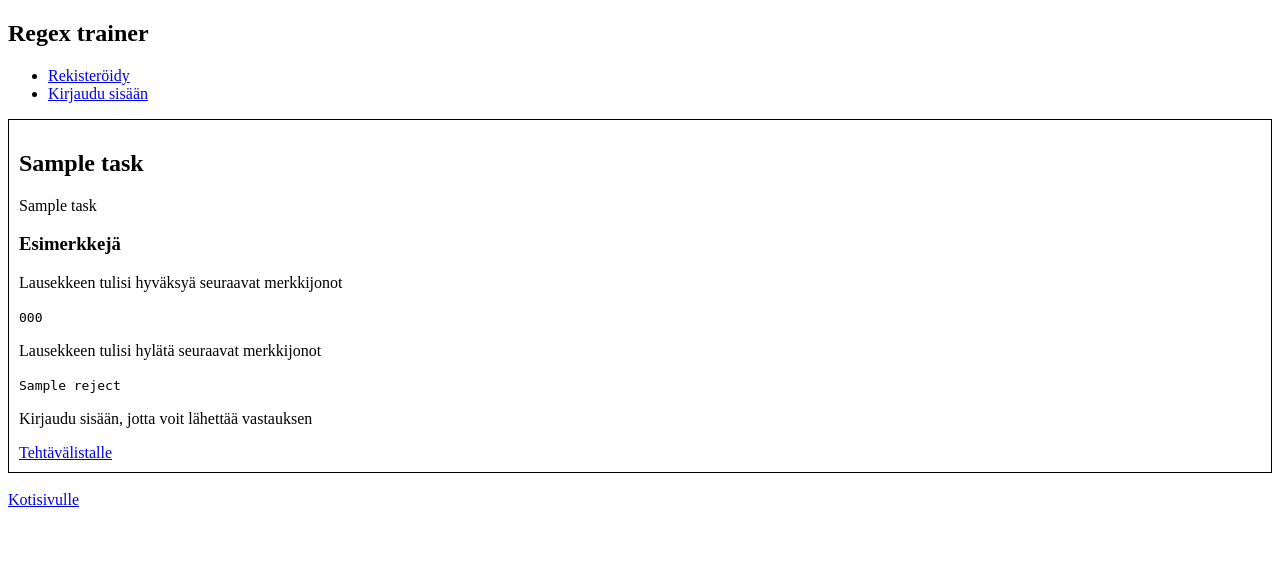
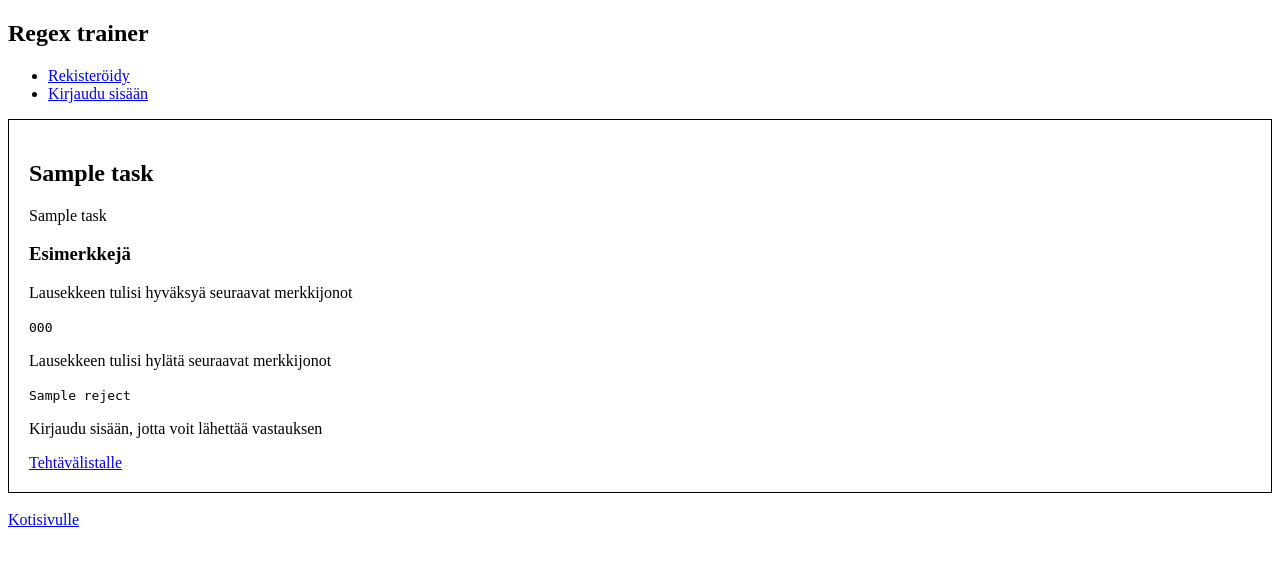
Before and after one commit to LeoVaris/regex-trainer, a Python web app: template templates/task.html in a window 1280 px wide. Shown: the top 566 px of the page. Run offline with Jinja, Linux system fonts and the light colour scheme; the template is opened without the code that fills it: most values are stand-ins (such as "Sample title", 1, 10 or a date in 2020).

Commit message:
improved UI

```diff
--- a/routes.py
+++ b/routes.py
@@ -49,7 +49,8 @@ def task_info(task_id):
   task_data = tasks.get_task(task_id)
   if request.method == "GET":
     accept, reject = tasks.get_tests(task_id)
-    return render_template("task.html", task=task_data, accept=accept[:2], reject=reject[:2])
+    results = tasks.get_results(users.user_id(), task_id)
+    return render_template("task.html", task=task_data, accept=accept[:2], reject=reject[:2], results=results)
   else:
     user_id = users.user_id()
     if user_id == -1:
--- a/schema.sql
+++ b/schema.sql
@@ -29,5 +29,6 @@ CREATE TABLE submissions (
   task_id INTEGER REFERENCES tasks ON DELETE CASCADE,
   submission TEXT,
   result TEXT,
-  sent_at TIMESTAMP
+  sent_at TIMESTAMP,
+  status INTEGER
 );
--- a/static/style.css
+++ b/static/style.css
@@ -1,6 +1,29 @@
 .main {
   padding: 10px;
   border: 1px solid black;
+}
+
+.column {
+  float: left;
+  padding: 10px;
+}
+
+.left {
+  width: 80%;
+}
+
+.right {
+  width: 20%;
+}
+
+* {
+  box-sizing: border-box;
+}
+
+.row:after {
+  content: "";
+  display: table;
+  clear: both;
 }
 
 code {
--- a/templates/correct.html
+++ b/templates/correct.html
@@ -7,5 +7,6 @@
 {% block content %}
 <h1>Oikein!</h1>
 <p>Ratkaisit tehtävän {{ task[1] }} {{ ans_len }} merkillä</p>
+<a href={{ url_for('task_info', task_id=task[0]) }}>Takaisin tehtävään</a>
 <a href={{ url_for('task_view') }}>Tehtävälistalle</a>
 {% endblock %}
--- a/templates/edit_form.html
+++ b/templates/edit_form.html
@@ -30,4 +30,5 @@ Muokkaa tehtävää - {{ task[1] }}
     <input type="submit" value="Muuta">
   </form>
 </div>
+<a href={{ url_for('task_info', task_id=task[0]) }}>Julkiseen näkymään</a>
 {% endblock %}
--- a/templates/task.html
+++ b/templates/task.html
@@ -5,18 +5,23 @@
 {% endblock %}
 
 {% block content %}
+<div class="row">
+  <div class="column left">
     <h1>{{ task[1] }}</h1>
+    {% if get_status() >= 2 %}
+      <a href={{ url_for('modify_task', task_id=task[0]) }}>Muokkaa</a>
+    {% endif %}
     <p>{{ task[2] | safe }}</p>
     <h3>Esimerkkejä</h3>
     <p>Lausekkeen tulisi hyväksyä seuraavat merkkijonot</p>
-<div> <!-- TODO add some style-->
+    <div>
       {% for s in accept %}
         <code>{{s}}</code> <br />
       {% endfor %}
     </div>
 
     <p>Lausekkeen tulisi hylätä seuraavat merkkijonot</p>
-<div> <!-- TODO add some style-->
+    <div>
       {% for s in reject %}
         <code>{{s}}</code> <br />
       {% endfor %}
@@ -27,9 +32,32 @@
         Vastaus: <input type="text" name="answer">
         <input type="submit" value="Lähetä">
       </form>
-  <a href={{ url_for('results', task_id=task[0]) }}>Palautukset</a>
     {% else %}
       <p>Kirjaudu sisään, jotta voit lähettää vastauksen</p>
     {% endif %}
     <a href={{ url_for('task_view') }}>Tehtävälistalle</a>
+  </div>
+  {% if get_status() >= 1 %}
+  <div class="column right">
+    <h2>
+      Lähetykset
+    </h2>
+    <ol>
+      {% for result in results %}
+        {{ result[0] }}. <a href={{ url_for('result', task_id=task[0], result_id=result[1][0]) }}>{{ result[1][3].strftime("%Y-%m-%d %H:%M:%S") }}</a>
+        status:
+        {% if result[1][4] == 0 %}
+          Oikein
+        {% elif result[1][4] <= 2 %}
+          Väärin
+        {% else %}
+          Virhe
+        {% endif %}
+        <br />
+      {% endfor %}
+    </ol>
+  </div>
+  {% endif %}
+</div>
+
 {% endblock %}
```
Also changed, not shown: tasks.py (+22 -14 lines). Lines whose indentation alone changed are shown as unchanged.
